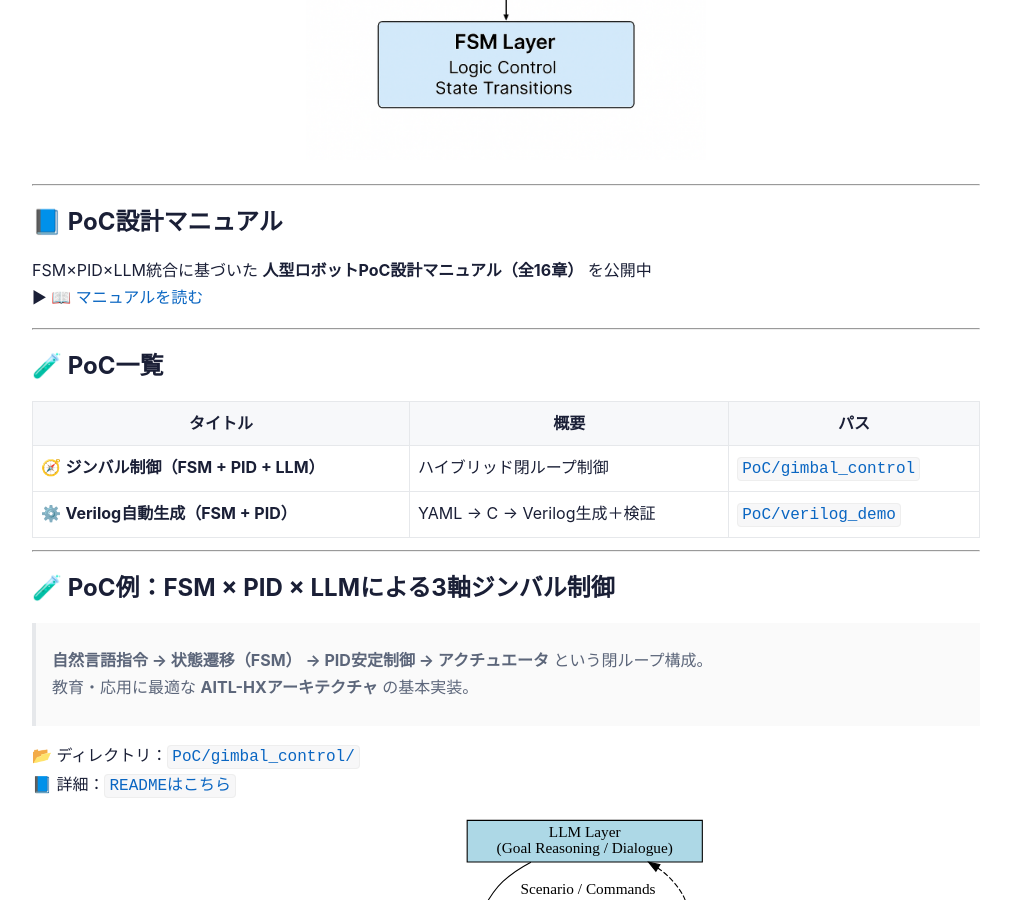
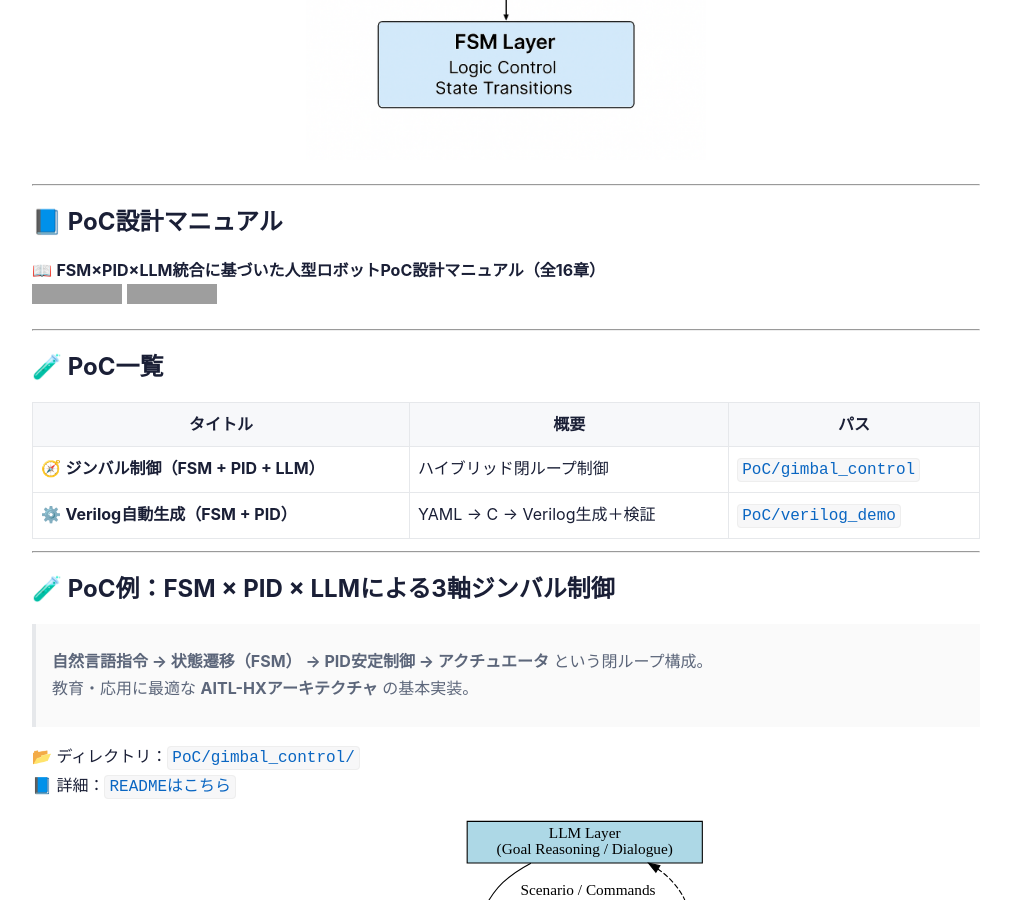
Before and after one commit to Samizo-AITL/AITL-H, a Jekyll site: the page built from index.md, in a window 1280 px wide and 900 px high, scrolled down 1751 px. Shown: the whole window, without its empty margins (134-1145 px from the left). Built offline with Jekyll 4.4.1, drawn with Linux system fonts in a browser that asks for light colours; grey boxes are pictures that could not be loaded.

Commit message:
Update index.md

```diff
--- a/index.md
+++ b/index.md
@@ -57,8 +57,8 @@
 
 ## 📘 **PoC設計マニュアル**
 
-FSM×PID×LLM統合に基づいた **人型ロボットPoC設計マニュアル（全16章）** を公開中
-▶︎ [📖 マニュアルを読む](docs/index.md)
+📖 **FSM×PID×LLM統合に基づいた人型ロボットPoC設計マニュアル（全16章）**
+[![🌐 View Site](https://img.shields.io/badge/View-Site-brightgreen?logo=github)](https://samizo-aitl.github.io/AITL-H/docs/) [![💻 View Repo](https://img.shields.io/badge/View-Repo-blue?logo=github)](https://github.com/Samizo-AITL/AITL-H/tree/main/docs)
 
 ---
 
```
